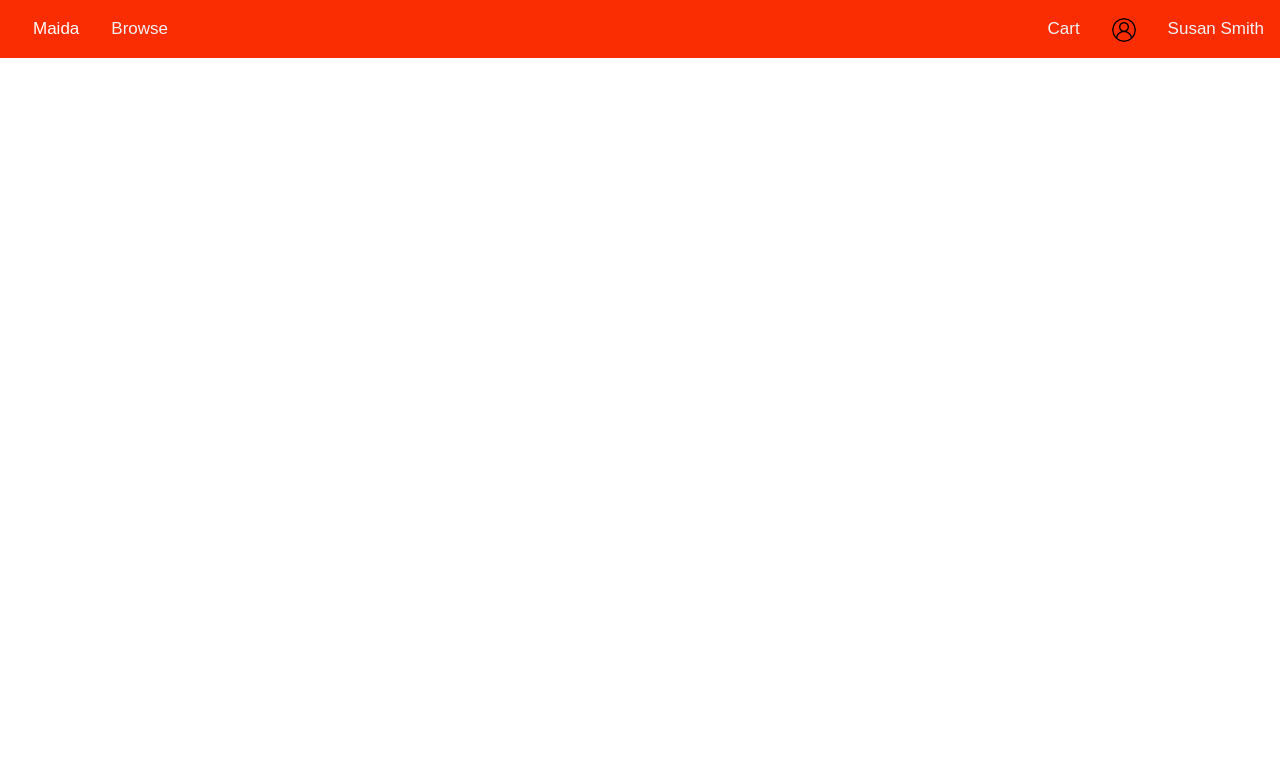
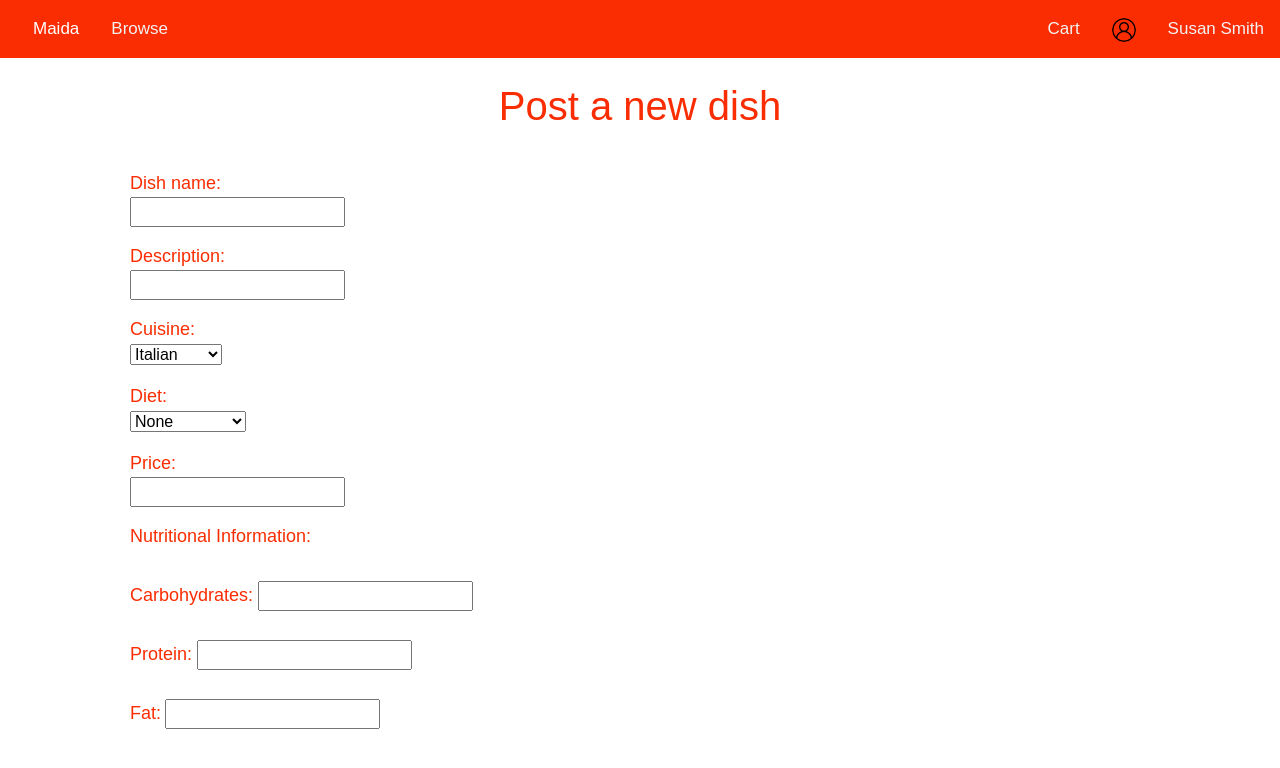
Before and after one commit to JamilAwada/Maida, a PHP site: page /posting.html in a window 1280 px wide. Shown: the top 768 px of the page. Run offline with PHP 8.4, Linux system fonts and the light colour scheme; some web fonts are replaced.

Commit message:
added form skeleton

```diff
--- a/posting.css
+++ b/posting.css
@@ -71,3 +71,12 @@
     text-align: left;
   }
 }
+
+.input-container {
+  text-align: left;
+}
+
+label {
+  font-size: large;
+  color: #FA2C02;
+}
--- a/posting.html
+++ b/posting.html
@@ -1,33 +1,108 @@
 <!DOCTYPE html>
 <html lang="en">
   <head>
-    <meta charset="UTF-8">
-    <meta http-equiv="X-UA-Compatible" content="IE=edge">
-    <meta name="viewport" content="width=device-width, initial-scale=1.0">
+    <meta charset="UTF-8" />
+    <meta http-equiv="X-UA-Compatible" content="IE=edge" />
+    <meta name="viewport" content="width=device-width, initial-scale=1.0" />
     <link
       href="https://cdn.jsdelivr.net/npm/bootstrap@5.2.2/dist/css/bootstrap.min.css"
       rel="stylesheet"
       integrity="sha384-Zenh87qX5JnK2Jl0vWa8Ck2rdkQ2Bzep5IDxbcnCeuOxjzrPF/et3URy9Bv1WTRi"
       crossorigin="anonymous"
     />
-    <link rel="stylesheet" href="https://cdnjs.cloudflare.com/ajax/libs/font-awesome/4.7.0/css/font-awesome.min.css">
-    <link rel="stylesheet" href="posting.css">
+    <link
+      rel="stylesheet"
+      href="https://cdnjs.cloudflare.com/ajax/libs/font-awesome/4.7.0/css/font-awesome.min.css"
+    />
+    <link rel="stylesheet" href="posting.css" />
     <title>Post a new dish</title>
   </head>
   <body>
     <div class="topnav" id="myTopnav">
       <a href="#home" class="active">Maida</a>
       <a href="#profile">Susan Smith</a>
-      <a href="#profile" class="image-link"><img src="images/user.png" class="circle"></a>
+      <a href="#profile" class="image-link"
+        ><img src="images/user.png" class="circle"
+      /></a>
       <a href="#cart">Cart</a>
       <a href="#browse">Browse</a>
       <a href="javascript:void(0);" class="icon" onclick="myFunction()">
         <i class="fa fa-bars"></i>
       </a>
     </div>
+
+    <div class="container">
+      <div class="row">
+        <div class="col">
+          <h1 align="center" style="color: #fa2c02" class="py-4">
+            Post a new dish
+          </h1>
+          <form>
+            <div class="input-container ps-5 my-3">
+              <label for="name">Dish name:</label><br/>
+              <input type="text" id="name" name="name"/><br/>
+            </div>
+
+            <div class="input-container ps-5 my-3">
+              <label for="desc">Description:</label><br/>
+              <input type="text" id="desc" name="desc"/><br/>
+            </div>
+
+            <div class="input-container ps-5 my-3">
+              <label for="cuisine">Cuisine:</label><br/>
+            <select id="cuisine" name="cuisine">
+              <option value="italian">Italian</option>
+              <option value="american">American</option>
+              <option value="french">French</option>
+              <option value="chinese">Chinese</option>
+              <option value="japanese">Japanese</option>
+              <option value="mexican">Mexican</option>
+              <option value="turkish">Turkish</option>
+            </select><br/>
+            </div>
+
+            <div class="input-container ps-5 my-3">
+              <label for="diet">Diet:</label><br/>
+              <select id="diet" name="diet">
+                <option value="none">None</option>
+                <option value="vegetarian">Vegetarian</option>
+                <option value="vegan">Vegan</option>
+                <option value="glutenfree">Gluten Free</option>
+                <option value="keto">Keto</option>
+                <option value="lactosefree">Lactose Free</option>
+              </select><br/>
+            </div>
+
+            <div class="input-container ps-5 my-3">
+              <label for="price">Price:</label><br/>
+              <input type="number" id="price" name="price"/><br/>
+            </div>
+
+            <div class="input-container ps-5 my-3">
+              <div class="my-3" style="font-size: large; color:#fa2c02;">Nutritional Information:</div>
+              <label for="carbs" class="my-3">Carbohydrates:</label>
+              <input type="number" id="carbs" name="carbs"/><br/>
+              <label for="protein" class="my-3">Protein:</label>
+              <input type="number" id="protein" name="protein"/><br/>
+              <label for="fat" class="my-3">Fat:</label>
+              <input type="number" id="fat" name="fat"/><br/>
+            </div>
+          </form>
+        </div>
+      </div>
+    </div>
+
     <script src="posting.js"></script>
-    <script src="https://cdn.jsdelivr.net/npm/@popperjs/core@2.11.6/dist/umd/popper.min.js" integrity="sha384-oBqDVmMz9ATKxIep9tiCxS/Z9fNfEXiDAYTujMAeBAsjFuCZSmKbSSUnQlmh/jp3" crossorigin="anonymous"></script>
-    <script src="https://cdn.jsdelivr.net/npm/bootstrap@5.2.2/dist/js/bootstrap.min.js" integrity="sha384-IDwe1+LCz02ROU9k972gdyvl+AESN10+x7tBKgc9I5HFtuNz0wWnPclzo6p9vxnk" crossorigin="anonymous"></script>
+    <script
+      src="https://cdn.jsdelivr.net/npm/@popperjs/core@2.11.6/dist/umd/popper.min.js"
+      integrity="sha384-oBqDVmMz9ATKxIep9tiCxS/Z9fNfEXiDAYTujMAeBAsjFuCZSmKbSSUnQlmh/jp3"
+      crossorigin="anonymous"
+    ></script>
+    <script
+      src="https://cdn.jsdelivr.net/npm/bootstrap@5.2.2/dist/js/bootstrap.min.js"
+      integrity="sha384-IDwe1+LCz02ROU9k972gdyvl+AESN10+x7tBKgc9I5HFtuNz0wWnPclzo6p9vxnk"
+      crossorigin="anonymous"
+    ></script>
     <script
       src="https://cdn.jsdelivr.net/npm/bootstrap@5.2.2/dist/js/bootstrap.bundle.min.js"
       integrity="sha384-OERcA2EqjJCMA+/3y+gxIOqMEjwtxJY7qPCqsdltbNJuaOe923+mo//f6V8Qbsw3"
--- a/posting.js
+++ b/posting.js
@@ -1,5 +1,4 @@
 
-/* Toggle between adding and removing the "responsive" class to topnav when the user clicks on the icon */
 function myFunction() {
   var x = document.getElementById("myTopnav");
   if (x.className === "topnav") {
```
Lines whose indentation alone changed are shown as unchanged.
